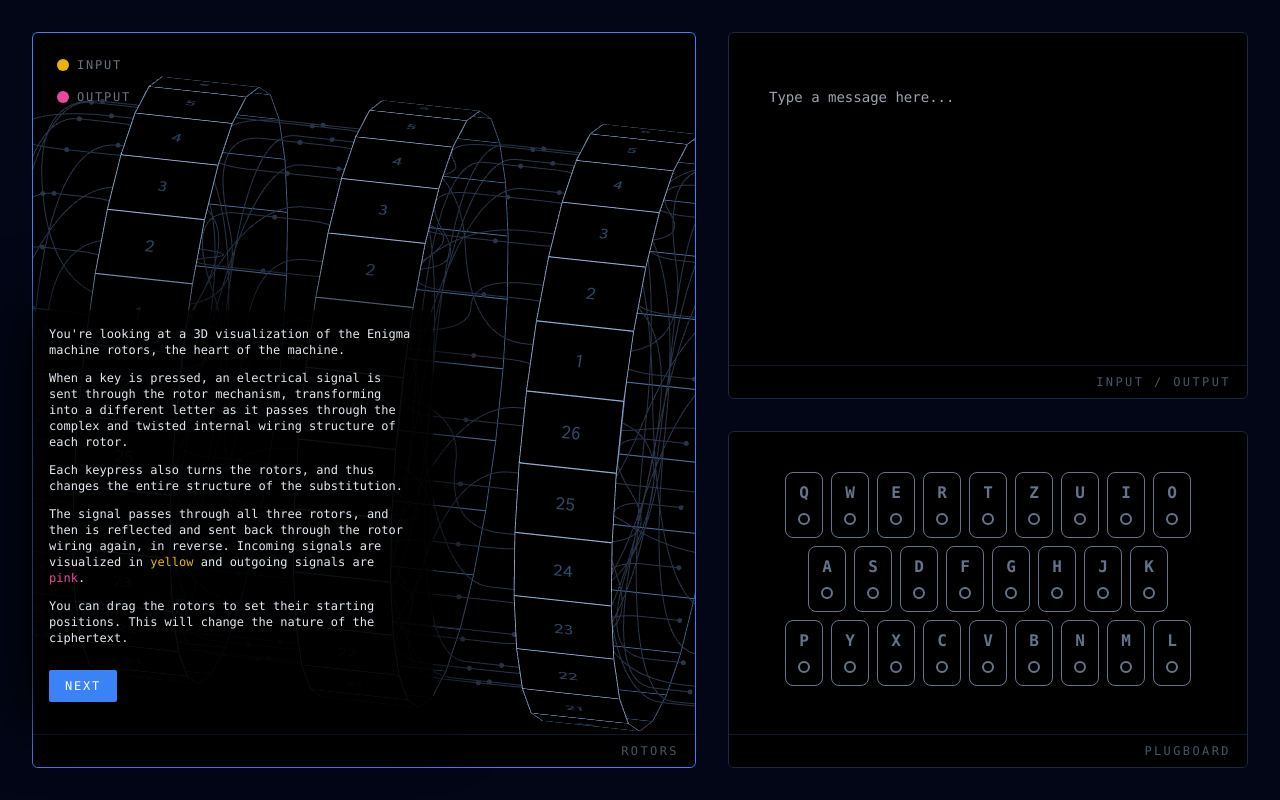
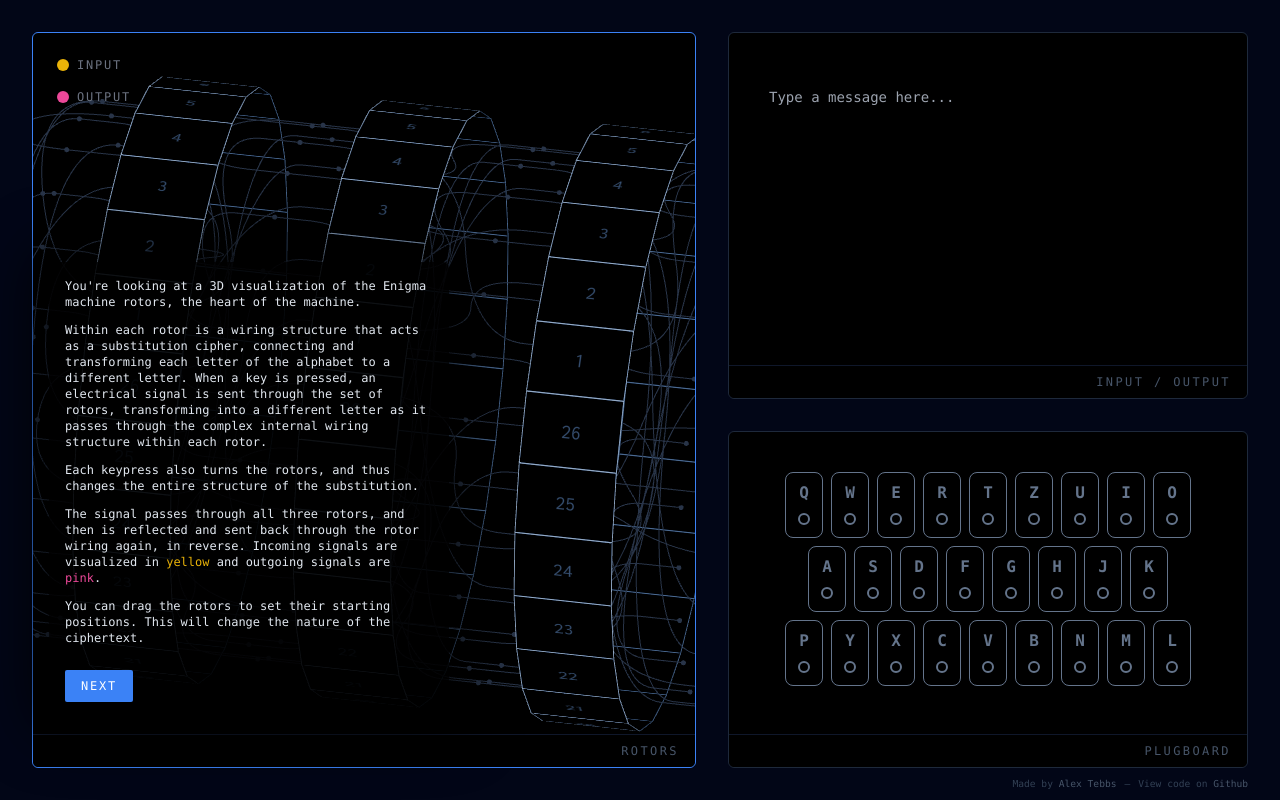
Before and after one commit to alextebbs/enigma, a Next.js app: page / in a window 1280 px wide. Both pictures are taken after a click on the button "YES". Built offline with nearby package versions, Linux system fonts and the light colour scheme.

Commit message:
Redoing some language in tutorial, adding credits to my site and GH

```diff
--- a/src/components/dom/PanelHeader.tsx
+++ b/src/components/dom/PanelHeader.tsx
@@ -50,7 +50,7 @@ export const PanelHeader: React.FC<PanelHeaderProps> = (props) => {
 
       {toolTipIsActive && (
         <div
-          className={`absolute inset-x-0 bottom-8 overflow-auto border-slate-800 bg-black/90 p-4 text-xs text-slate-200 max-md:h-[180px] max-md:border-t md:left-auto md:top-auto md:h-auto md:w-[400px] md:border-blue-500 ${
+          className={`absolute inset-x-0 bottom-8 overflow-auto border-slate-800 bg-black/90 p-4 text-xs text-slate-200 max-md:h-[180px] max-md:border-t md:top-auto md:h-auto md:w-[400px] md:border-blue-500 ${
             toolTipPosition == 'outside'
               ? `md:bottom-[-1px] md:left-auto md:right-[calc(100%+1px)] md:rounded-l-md md:border-y md:border-l md:bg-slate-950`
               : `bg-[rgba(0,0,0,0.6)] md:bottom-[calc(100%+1rem)] md:left-4 md:right-auto md:rounded-md md:shadow-[0_0_60px_10px_rgba(0,0,0,0.9)]`
--- a/src/pages/index.tsx
+++ b/src/pages/index.tsx
@@ -56,7 +56,8 @@ export default function Page() {
   }
 
   return (
-    <div className='flex h-[100vh] flex-col md:flex-row md:gap-8 md:p-8'>
+    <div>
+      <div className='flex h-screen flex-col md:h-[calc(100vh-2rem)] md:flex-row md:gap-8 md:p-8 md:pb-0'>
         {showingTutorialModal && (
           <div className='fixed inset-0 z-[90] hidden flex-col items-center justify-center bg-slate-950/60 md:flex'>
             <div className='w-[280px] border border-blue-500 bg-black p-6 text-center text-xs text-white md:rounded-md'>
@@ -129,18 +130,20 @@ export default function Page() {
               }}>
               <div>
                 <p className='mb-3'>
-                You&apos;re looking at a 3D visualization of the Enigma machine
-                rotors, the heart of the machine.
+                  You&apos;re looking at a 3D visualization of the Enigma
+                  machine rotors, the heart of the machine.
                 </p>
                 <p className='mb-3'>
-                When a key is pressed, an electrical signal is sent through the
-                rotor mechanism, transforming into a different letter as it
-                passes through the complex and twisted internal wiring structure
-                of each rotor.
+                  Within each rotor is a wiring structure that acts as a
+                  substitution cipher, connecting and transforming each letter
+                  of the alphabet to a different letter. When a key is pressed,
+                  an electrical signal is sent through the set of rotors,
+                  transforming into a different letter as it passes through the
+                  complex internal wiring structure within each rotor.
                 </p>
                 <p className='mb-3'>
-                Each keypress also turns the rotors, and thus changes the entire
-                structure of the substitution.
+                  Each keypress also turns the rotors, and thus changes the
+                  entire structure of the substitution.
                 </p>
                 <p className='mb-3'>
                   The signal passes through all three rotors, and then is
@@ -190,29 +193,29 @@ export default function Page() {
               <div>
                 <p className='mb-3'>
                   Type a message in this box to see the corresponding ciphertext
-                and inspect the signal transformation through the plugboard and
-                rotors.
+                  and inspect the signal transformation through the plugboard
+                  and rotors.
                 </p>
                 <p className='mb-3'>
                   During actual use, messages were typed into the machine one
-                letter at a time. Pressing a letter would activate a light next
-                to the corresponding enciphered letter on a component called the
-                &ldquo;lampboard&rdquo;.
+                  letter at a time. Pressing a letter would activate a light
+                  next to the corresponding enciphered letter on a component
+                  called the &ldquo;lampboard&rdquo;.
                 </p>
                 <p className='mb-3'>
-                From there, the ciphertext would be translated to Morse code and
-                sent via radio to a recipient.
+                  From there, the ciphertext would be translated to Morse code
+                  and sent via radio to a recipient.
                 </p>
                 <p className='mb-3'>
-                The encryption process is bi-drectional &mdash; meaning that if
-                two machines have the same rotor starting positions and
+                  The encryption process is bi-drectional &mdash; meaning that
+                  if two machines have the same rotor starting positions and
                   plugboard settings, ciphertext from one machine can be input
                   into the other machine to reveal the plaintext of the original
                   message.
                 </p>
                 <p className=''>
-                You can test this by copying your ciphertext and pasting it back
-                into the machine.
+                  You can test this by copying your ciphertext and pasting it
+                  back into the machine.
                 </p>
                 {tutorialModeIsActive && (
                   <div className='mt-6'>
@@ -272,16 +275,16 @@ export default function Page() {
               }}>
               <div>
                 <p className='mb-3'>
-                The plugboard is an additional layer of configuration which adds
-                complexity to the cipher. There are 150 trillion possible
+                  The plugboard is an additional layer of configuration which
+                  adds complexity to the cipher. There are 150 trillion possible
                   combinations of letters that can be made on the plugboard.
                 </p>
                 <p className='mb-3'>
                   Click letters on the plugboard to connect them to each other.
                   Connected letters are substituted for one another when the
                   signal passes through the plugboard, once before the signal is{' '}
-                <span className='text-yellow-500'>input</span> into the rotors,
-                and once after the signal is reflected and{' '}
+                  <span className='text-yellow-500'>input</span> into the
+                  rotors, and once after the signal is reflected and{' '}
                   <span className='text-pink-500'>output</span> from the rotors.
                 </p>
 
@@ -323,5 +326,25 @@ export default function Page() {
           </div>
         </div>
       </div>
+      <div className='hidden h-[2rem] items-center justify-end gap-2 px-8 text-[0.6rem] text-slate-700 md:flex'>
+        <div>
+          Made by{' '}
+          <a
+            className='text-slate-600'
+            href='https://alextebbs.com/portfolio/enigma/?theme=minimal'>
+            Alex Tebbs
+          </a>
+        </div>
+        <div>&mdash;</div>
+        <div>
+          View code on{' '}
+          <a
+            className='text-slate-600'
+            href='https://github.com/alextebbs/enigma'>
+            Github
+          </a>
+        </div>
+      </div>
+    </div>
   )
 }
```
Also changed, not shown: 1 other file (tests, documents, lock files or other folders). Lines whose indentation alone changed are shown as unchanged.
